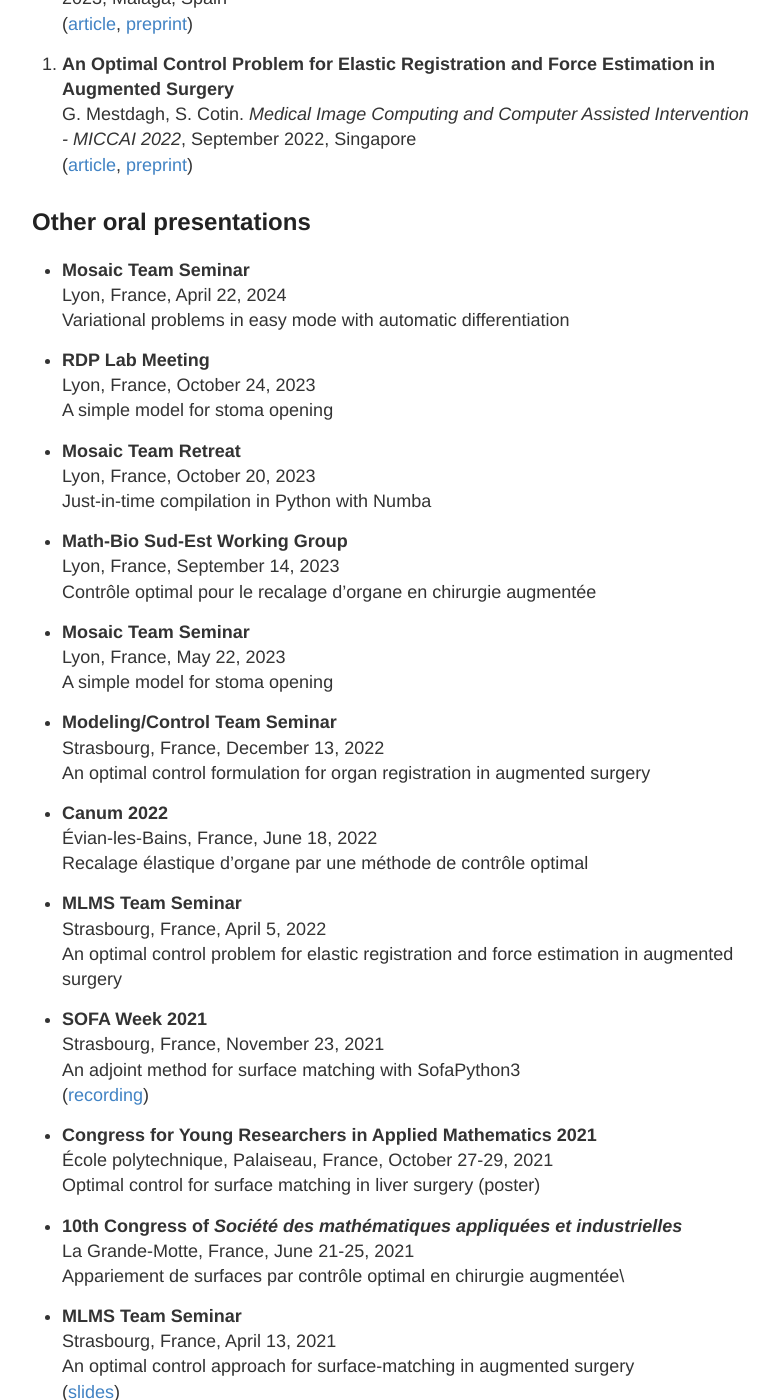
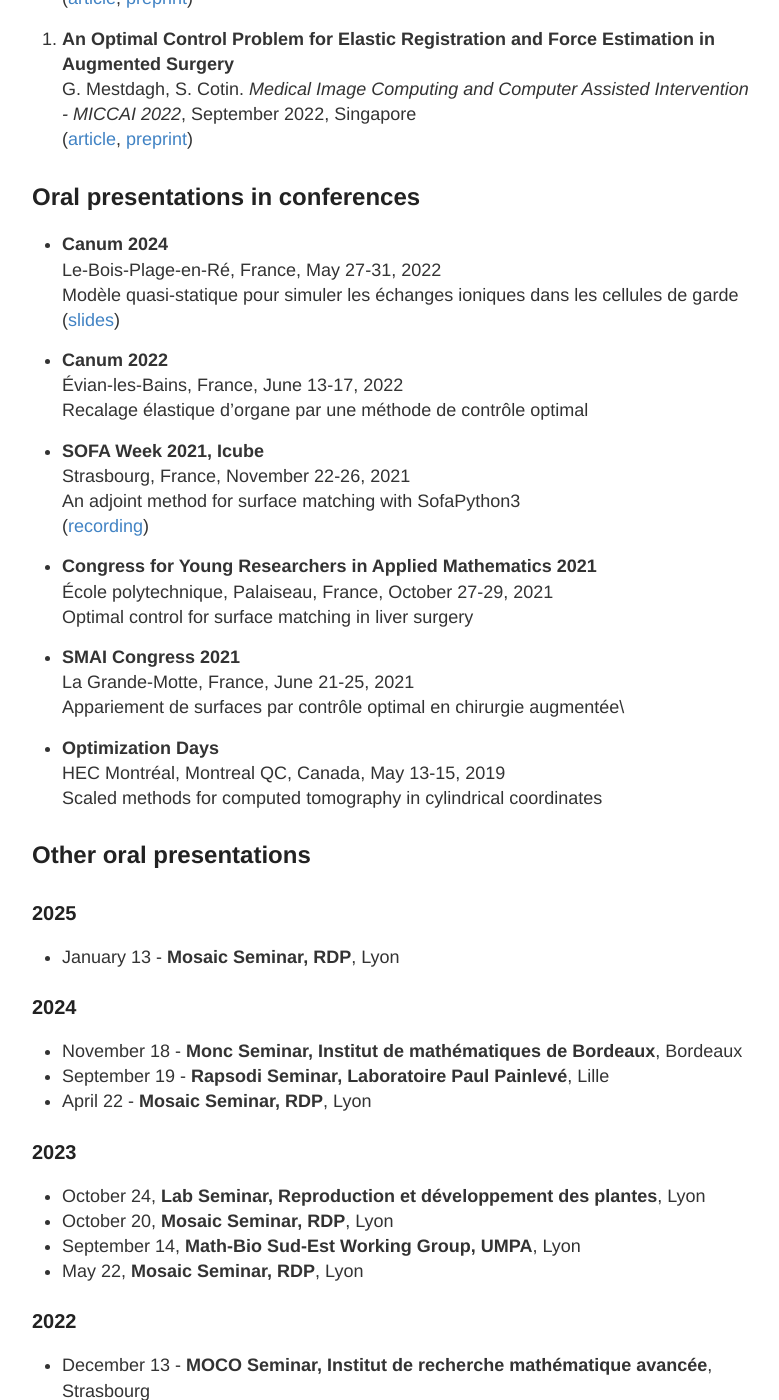
Before and after one commit to gmestdagh/gmestdagh.github.io, a Jekyll site: the page built from research.md, in a window 1280 px wide and 1400 px high, scrolled down 892 px. Shown: the whole window, without its empty margins (248-1027 px from the left). Built offline with Jekyll 4.4.1, drawn with Linux system fonts in a browser that asks for light colours; our own code applies the rules of GitHub Pages for plain Markdown files; some of the changed text lies outside the part shown.

Commit message:
Ajout des séminaires à Lille et Bordeaux, correction des thèmes de recherche

```diff
--- a/research.md
+++ b/research.md
@@ -44,68 +43,61 @@ permalink: /research/
     ([article](https://link.springer.com/chapter/10.1007/978-3-031-16449-1_8),
      [preprint](https://hal.inria.fr/hal-03691913))
 
+## Oral presentations in conferences
 
-
-## Other oral presentations
-
-- **Mosaic Team Seminar**\\
-  Lyon, France, April 22, 2024\\
-  Variational problems in easy mode with automatic differentiation
-
-- **RDP Lab Meeting**\\
-  Lyon, France, October 24, 2023\\
-  A simple model for stoma opening
-
-- **Mosaic Team Retreat**\\
-  Lyon, France, October 20, 2023\\
-  Just-in-time compilation in Python with Numba
-
-- **Math-Bio Sud-Est Working Group**\\
-  Lyon, France, September 14, 2023\\
-  Contrôle optimal pour le recalage d’organe en chirurgie augmentée
-
-- **Mosaic Team Seminar**\\
-  Lyon, France, May 22, 2023\\
-  A simple model for stoma opening
-
-- **Modeling/Control Team Seminar**\\
-  Strasbourg, France, December 13, 2022\\
-  An optimal control formulation for organ registration in augmented surgery
+- **Canum 2024**\\
+  Le-Bois-Plage-en-Ré, France, May 27-31, 2022\\
+  Modèle quasi-statique pour simuler les échanges ioniques dans les cellules de garde\\
+  ([slides](https://canum2024.math.cnrs.fr/programme/soumission/352c646d-26f9-4f12-ac12-5f9a9a9f619b/presentation.pdf))
 
 - **Canum 2022**\\
-  Évian-les-Bains, France, June 18, 2022\\
+  Évian-les-Bains, France, June 13-17, 2022\\
   Recalage élastique d'organe par une méthode de contrôle optimal
 
-- **MLMS Team Seminar**\\
-  Strasbourg, France, April 5, 2022\\
-  An optimal control problem for elastic registration and force estimation in augmented surgery
-
-- **SOFA Week 2021**\\
-  Strasbourg, France, November 23, 2021\\
+- **SOFA Week 2021, Icube**\\
+  Strasbourg, France, November 22-26, 2021\\
   An adjoint method for surface matching with SofaPython3\\
   ([recording](https://youtu.be/xxoUlOtAkWk?t=9946))
 
 - **Congress for Young Researchers in Applied Mathematics 2021**\\
   École polytechnique, Palaiseau, France, October 27-29, 2021\\
-  Optimal control for surface matching in liver surgery (poster)
+  Optimal control for surface matching in liver surgery
 
-- **10th Congress of *Société des mathématiques appliquées et industrielles***\\
+- **SMAI Congress 2021**\\
   La Grande-Motte, France, June 21-25, 2021\\
   Appariement de surfaces par contrôle optimal en chirurgie augmentée\\
-
-- **MLMS Team Seminar**\\
-  Strasbourg, France, April 13, 2021\\
-  An optimal control approach for surface-matching in augmented surgery\\
-  ([slides](https://mlms.icube.unistra.fr/img_auth_namespace.php/a/af/The-talk-guillaume-Mestdagh-mlms2_compressed.pdf))
-
-- **Machine Learning Working Group**\\
-  Strasbourg, France, April 7, 2021\\
-  Optimization methods in Machine Learning: Adam and RMSProp\\
-  ([recording](https://bbb-prod-rp.unistra.fr/playback/presentation/2.0/playback.html?meetingId=a6dd80e61735653621a7b48c5e02dca53076c372-1617797090086&t=29m05s) in French)
 
 - **Optimization Days**\\
   HEC Montréal, Montreal QC, Canada, May 13-15, 2019\\
   Scaled methods for computed tomography in cylindrical coordinates
+
+## Other oral presentations
+
+### 2025
+- January 13 - **Mosaic Seminar, RDP**, Lyon
+
+### 2024
+- November 18 - **Monc Seminar, Institut de mathématiques de Bordeaux**, Bordeaux
+- September 19 - **Rapsodi Seminar, Laboratoire Paul Painlevé**, Lille
+- April 22 - **Mosaic Seminar, RDP**, Lyon
+
+### 2023
+- October 24, **Lab Seminar, Reproduction et développement des plantes**, Lyon
+- October 20, **Mosaic Seminar, RDP**, Lyon
+- September 14, **Math-Bio Sud-Est Working Group, UMPA**, Lyon
+- May 22, **Mosaic Seminar, RDP**, Lyon
+
+### 2022
+- December 13 - **MOCO Seminar, Institut de recherche mathématique avancée**, Strasbourg
+- April 5 - **MLMS Seminar, ICube**, Strasbourg
+
+### 2021
+- April 13 - **MLMS Seminar, Icube**, Strasbourg
+([slides](https://mlms.icube.unistra.fr/img_auth_namespace.php/a/af/The-talk-guillaume-Mestdagh-mlms2_compressed.pdf))
+
+- April 7, **Machine Learning Working Group, Institut de recherche mathématique avancée**, Strasbourg
+  ([recording](https://bbb-prod-rp.unistra.fr/playback/presentation/2.0/playback.html?meetingId=a6dd80e61735653621a7b48c5e02dca53076c372-1617797090086&t=29m05s) in French)
+
 
 ## Unpublished
 
```
Also changed, not shown: other parts of research.md (+4 -5 lines), recherche.md (+36 -46 lines).
